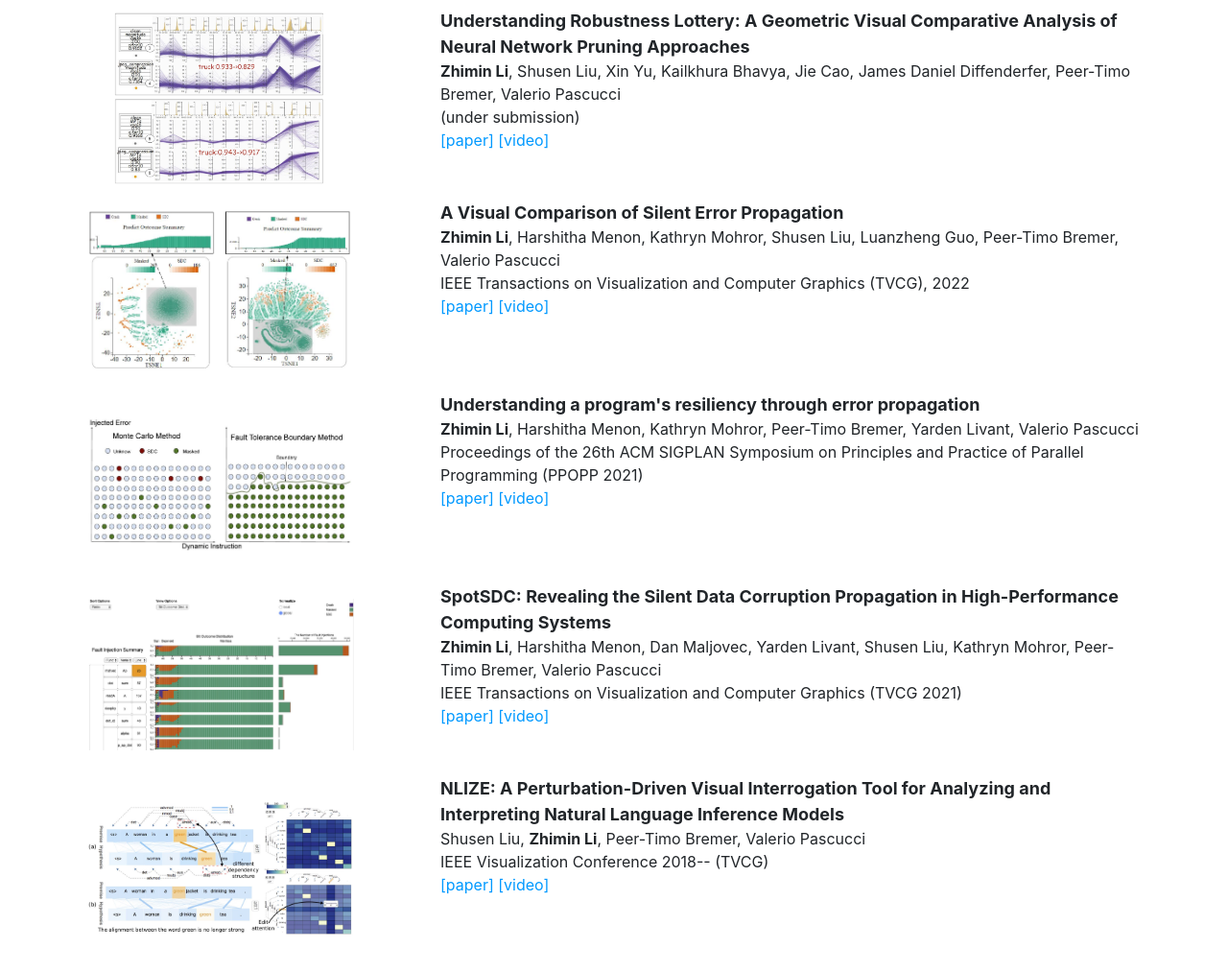
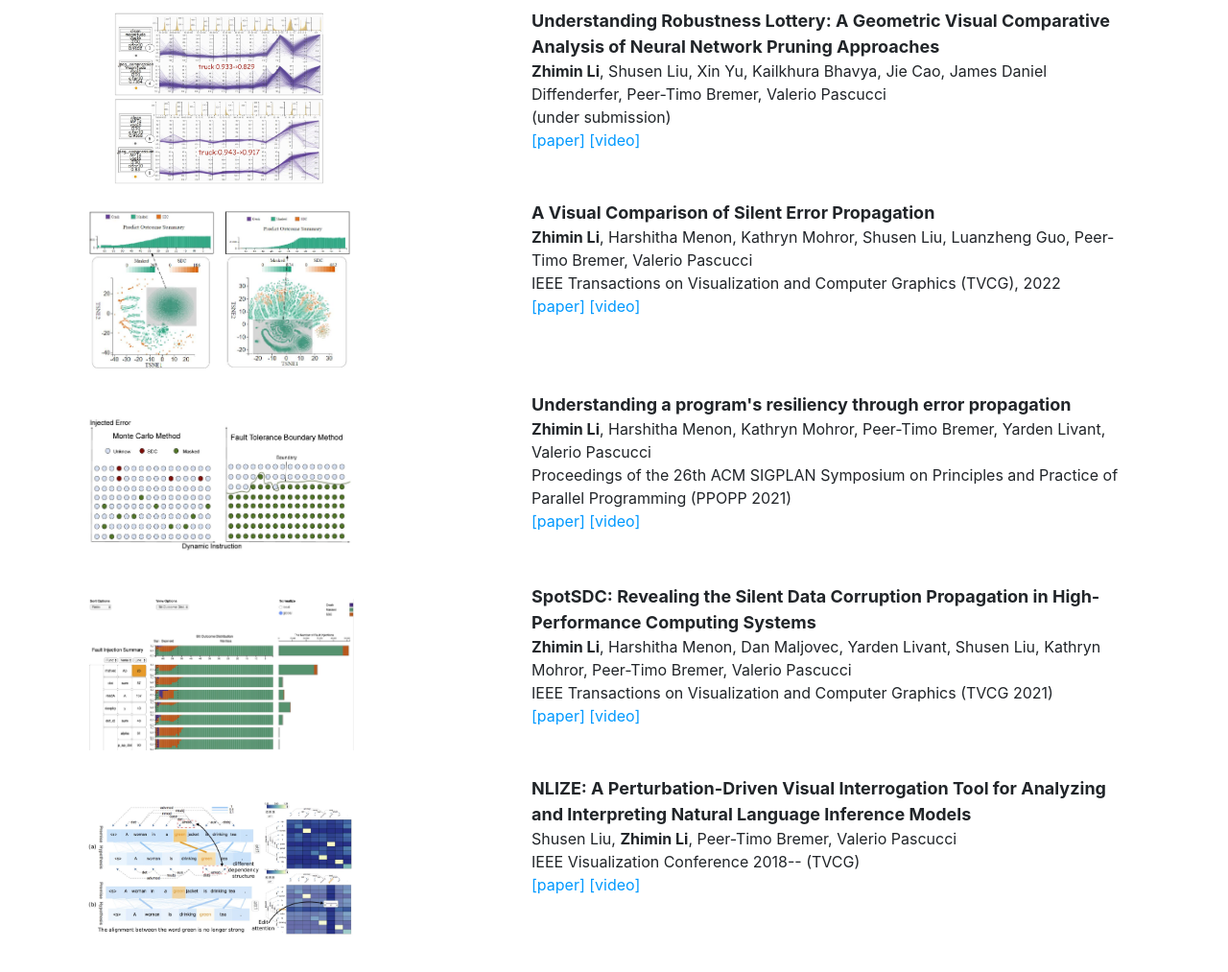
Before and after one commit to lzhimin/lzhimin.github.io, a plain HTML site: page index.html in a window 1280 px wide. Shown: the part 439-1452 px from the top of the page at 96% size. Drawn offline with nearby package versions, Linux system fonts and the light colour scheme.

Commit message:
adjust col ratio

```diff
--- a/index.html
+++ b/index.html
@@ -37,11 +37,11 @@
 		</div>
 
 		<div class="row">
-		  <div class="col-4">
+		  <div class="col-5">
 			<img style="vertical-align:middle" class="paper-image-small" src="assets/images/tvcg_2023_ml_pruning.JPG" >
 		  </div>
 
-		  <div class="col-8 paper-info-block">
+		  <div class="col-7 paper-info-block">
 			<p class="pubs">
 				<span class="paper-title">
 					<strong>Understanding Robustness Lottery: A Geometric Visual Comparative  Analysis of Neural Network Pruning Approaches </strong>
@@ -71,11 +71,11 @@
 		</div>
 
 		<div class="row">
-			<div class="col-4">
+			<div class="col-5">
 			  <img style="vertical-align:middle" class="paper-image-small" src="assets/images/tvcg_2022_VCSDC.png" >
 			</div>
 
-			<div class="col-8 paper-info-block">
+			<div class="col-7 paper-info-block">
 			  <p class="pubs">
 				  <span class="paper-title">
 					  <strong>A Visual Comparison of Silent Error Propagation</strong>
@@ -105,11 +105,11 @@
 		</div>
 
 		<div class="row">
-			<div class="col-4">
+			<div class="col-5">
 			  <img style="vertical-align:middle" class="paper-image-small" src="assets/images/ppopp2021.JPG" >
 			</div>
 
-			<div class="col-8 paper-info-block">
+			<div class="col-7 paper-info-block">
 			  <p class="pubs">
 				  <span class="paper-title">
 					  <strong>Understanding a program's resiliency through error propagation</strong>
@@ -139,11 +139,11 @@
 		</div>
 
 		<div class="row">
-			<div class="col-4">
+			<div class="col-5">
 			  <img style="vertical-align:middle" class="paper-image-small" src="assets/images/tvcg_2021.JPG" >
 			</div>
 
-			<div class="col-8 paper-info-block">
+			<div class="col-7 paper-info-block">
 			  <p class="pubs">
 				  <span class="paper-title">
 					  <strong>SpotSDC: Revealing the Silent Data Corruption Propagation in High-Performance Computing Systems</strong>
@@ -173,11 +173,11 @@
 		</div>
 
 		<div class="row">
-			<div class="col-4">
+			<div class="col-5">
 			  <img style="vertical-align:middle" class="paper-image-small" src="assets/images/vis2018.JPG" >
 			</div>
 
-			<div class="col-8 paper-info-block">
+			<div class="col-7 paper-info-block">
 			  <p class="pubs">
 				  <span class="paper-title">
 					  <strong>NLIZE: A Perturbation-Driven Visual Interrogation Tool for Analyzing and Interpreting Natural Language Inference Models</strong>
```
Also changed, not shown: html/full.html (+16 -16 lines).
